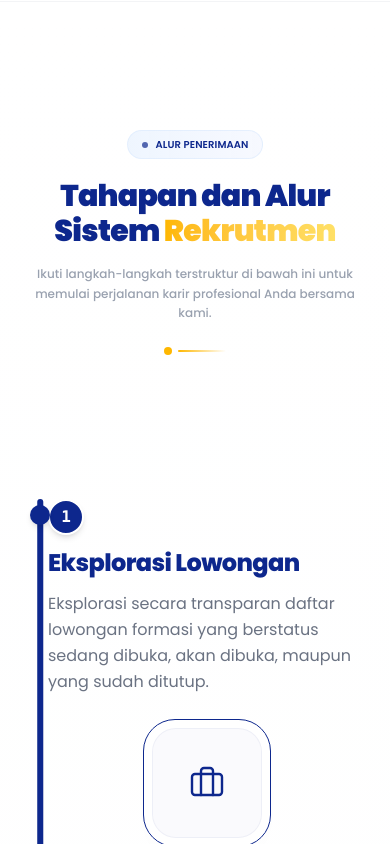
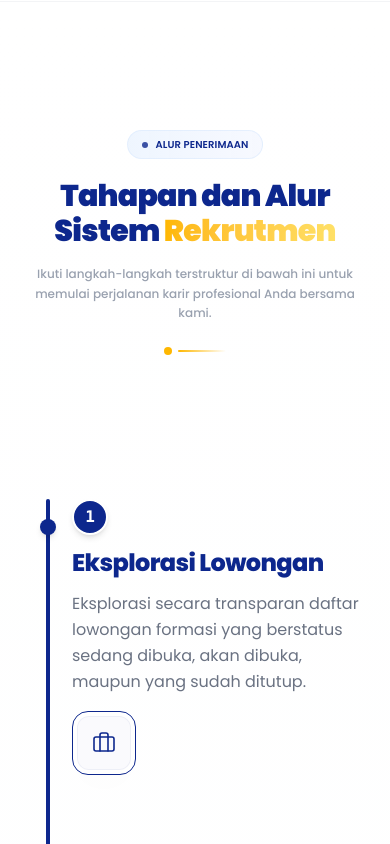
Before and after one commit to geraldilyas/rekrutmen-kitp, a React (Vite) app in the folder frontend/: page /beranda in a window 390 px wide. Shown: the part 1156-2000 px from the top of the page. Built offline with nearby package versions, Linux system fonts and the light colour scheme; no server answers.

Commit message:
Lived it, Loved it

```diff
--- a/frontend/index.html
+++ b/frontend/index.html
@@ -2,26 +2,31 @@
 <html lang="en">
   <head>
     <meta charset="UTF-8" />
-    <link rel="icon" type="image/png" sizes="16x16" href="logobbwsms.png" />
+    <link rel="icon" type="image/png" sizes="16x16" href="/bbwsms.png" />
     <link rel="preconnect" href="https://fonts.googleapis.com">
 <link rel="preconnect" href="https://fonts.gstatic.com" crossorigin>
 <link href="https://fonts.googleapis.com/css2?family=Poppins:ital,wght@0,100;0,200;0,300;0,400;0,500;0,600;0,700;0,800;0,900;1,100;1,200;1,300;1,400;1,500;1,600;1,700;1,800;1,900&display=swap" rel="stylesheet">
     <meta name="viewport" content="width=device-width, initial-scale=1.0" />
     <title>Rekrutmen KI/TP | BBWS Mesuji Sekampung</title>
     <style>
+    html, body, * {
+      scrollbar-width: thin;
+      scrollbar-color: #0D278D #ffffff;
+    }
+
     /* 1. Atur lebar scrollbar agar tetap ramping dan luxury */
-    ::-webkit-scrollbar {
+    *::-webkit-scrollbar {
       width: 10px;
       height: 10px;
     }
 
     /* 2. Latar belakang lintasan dibuat transparan bersih */
-    ::-webkit-scrollbar-track {
+    *::-webkit-scrollbar-track {
       background: #ffffff;
     }
 
     /* 3. Batang scrollbar dengan efek Gradasi Berjalan */
-    ::-webkit-scrollbar-thumb {
+    *::-webkit-scrollbar-thumb {
       border-radius: 9999px;
       /* Paduan warna Biru Utama (#0D278D), Biru Muda, dan Kuning Branding (#FEB700) */
       background: linear-gradient(180deg, #0D278D, #2563eb, #FEB700, #0D278D);
@@ -34,7 +39,7 @@
     }
 
     /* 4. Efek Hover agar pergeseran warna mengalir lebih cepat saat disentuh kursor */
-    ::-webkit-scrollbar-thumb:hover {
+    *::-webkit-scrollbar-thumb:hover {
       animation: flowingScroll 2s linear infinite;
     }
 
--- a/frontend/src/components/layout/Footer.tsx
+++ b/frontend/src/components/layout/Footer.tsx
@@ -69,28 +69,20 @@ const Footer: React.FC = () => {
             className="md:col-span-12 lg:col-span-5 space-y-8"
           >
             {" "}
-            <div className="flex items-center gap-4 h-fit">
-              {" "}
-
-              <div className="flex flex-wrap items-center gap-4 sm:gap-5 md:gap-6">
-
-                <div className="w-24 sm:w-28 md:w-32 lg:w-28 h-fit flex items-center justify-center overflow-hidden shrink-0 transition-all duration-300">
+            <div className="flex items-center gap-3 sm:gap-4 h-fit">
+              <div className="flex items-center gap-3 sm:gap-4 md:gap-5">
                 <img
                   src={logoBbwsms}
                   alt="PUPR"
-                    className="w-full object-contain block"
+                  className="h-8 sm:h-10 md:h-12 w-auto object-contain block transition-all duration-300"
                 />
-                </div>
-                <div className="hidden sm:block h-10 md:h-12 w-[2px] bg-[#0D278D] self-center shrink-0" />
-                <div className="w-24 sm:w-28 md:w-32 lg:w-45 h-fit flex items-center justify-center overflow-hidden shrink-0 transition-all duration-300">
+                <div className="h-8 sm:h-10 md:h-12 w-[2px] bg-[#0D278D] self-center shrink-0" />
                 <img
                   src={logoRekrutmen}
                   alt="Rekrutmen KITP"
-                    className="w-full object-contain block"
+                  className="h-7 sm:h-9 md:h-11 w-auto object-contain block transition-all duration-300"
                 />
               </div>
-              </div>
-
             </div>
             <p className="text-gray-500 text-sm leading-relaxed max-w-sm pt-1">
               Direktorat Jenderal Sumber Daya Air. <br />
--- a/frontend/src/features/public/BerandaLogin.tsx
+++ b/frontend/src/features/public/BerandaLogin.tsx
@@ -635,11 +635,11 @@ export const BerandaLogin: React.FC = () => {
           </div>
 
           <div className="relative w-full">
-            <div className="absolute left-4 md:left-1/2 top-0 bottom-0 w-[5.5px] -translate-x-1/2 z-0">
+            <div className="absolute left-6 md:left-1/2 top-0 bottom-0 w-[4px] md:w-[5.5px] -translate-x-1/2 z-0">
               <div className="absolute inset-0 bg-gray-200 rounded-full" />
               <motion.div className="absolute top-0 left-0 right-0 bg-[#0D278D] origin-top rounded-full" style={{ height: lineHeight }} />
             </div>
-            <div className="space-y-32 relative z-10 w-full">
+            <div className="space-y-20 md:space-y-32 relative z-10 w-full">
               {alurRekrutmenSempurna.map((alur, index) => {
                 const isEven = index % 2 === 0;
                 const stepStart = index / (alurRekrutmenSempurna.length - 0.7);
@@ -671,21 +671,21 @@ const ScrollStepItem: React.FC<StepItemProps> = ({ alur, isEven, smoothProgress,
 
   return (
     <div className={`flex flex-col md:flex-row items-start md:items-center w-full relative ${isEven ? "md:flex-row-reverse" : ""}`}>
-      <div className="w-full md:w-1/2 pl-6 md:pl-20 md:px-20 flex flex-col justify-center">
+      <div className="w-full md:w-1/2 pl-12 md:pl-20 md:px-20 flex flex-col justify-center">
         <motion.div style={{ opacity: contentOpacity }} className={`space-y-3 max-w-md ${isEven ? "md:text-right md:ml-auto" : "md:text-left md:mr-auto"}`}>
           <motion.div style={{ backgroundColor: numberBg, color: numberText }} className={`w-9 h-9 rounded-full font-mono text-md font-bold flex items-center justify-center shadow-md border-2 border-white select-none ${isEven ? "md:ml-auto" : "md:mr-auto"}`}>{alur.id}</motion.div>
           <h4 className="text-2xl font-extrabold text-[#0D278D] tracking-tight">{alur.title}</h4>
           <p className="text-gray-500 text-s sm:text-[14px] leading-relaxed font-normal">{" "}{alur.desc}</p>
         </motion.div>
       </div>
-      <div className={`w-full md:w-1/2 pl-6 flex items-center justify-center mt-6 md:mt-0 ${isEven ? "md:pr-2" : "md:pl-2"}`}>
-        <motion.div style={{ opacity: contentOpacity }} whileHover={{ scale: 1.05, rotate: isEven ? 5 : -5 }} className="w-32 h-32 rounded-[2rem] border bg-white shadow-[0_15px_35px_-12px_rgba(0,0,0,0.02)] border-[#0D278D] flex items-center justify-center relative group">
-          <div className="absolute inset-2 rounded-[1.5rem] bg-[#0D278D]/[0.02] border border-[#0D278D]/5" />
-          <motion.div style={{ color: iconColor }} className="flex items-center justify-center relative z-10 transition-transform duration-300 group-hover:scale-110"><alur.icon size={36} className="stroke-[1.6]" /></motion.div>
+      <div className={`w-full md:w-1/2 pl-12 md:pl-6 flex items-center justify-start md:justify-center mt-4 md:mt-0 ${isEven ? "md:pr-2" : "md:pl-2"}`}>
+        <motion.div style={{ opacity: contentOpacity }} whileHover={{ scale: 1.05, rotate: isEven ? 5 : -5 }} className="w-16 h-16 md:w-32 md:h-32 rounded-2xl md:rounded-[2rem] border bg-white shadow-[0_15px_35px_-12px_rgba(0,0,0,0.02)] border-[#0D278D] flex items-center justify-center relative group">
+          <div className="absolute inset-1 md:inset-2 rounded-xl md:rounded-[1.5rem] bg-[#0D278D]/[0.02] border border-[#0D278D]/5" />
+          <motion.div style={{ color: iconColor }} className="flex items-center justify-center relative z-10 transition-transform duration-300 group-hover:scale-110"><alur.icon className="w-6 h-6 md:w-9 md:h-9 stroke-[1.6]" /></motion.div>
         </motion.div>
       </div>
-      <div className="absolute left-4 md:left-1/2 top-4 md:top-1/2 -translate-x-1/2 -translate-y-1/2 z-20">
-        <motion.div style={{ backgroundColor: pinBg }} className="w-5 h-5 rounded-full shadow-md pointer-events-none" />
+      <div className="absolute left-6 md:left-1/2 top-5 md:top-1/2 -translate-x-1/2 md:-translate-y-1/2 z-20">
+        <motion.div style={{ backgroundColor: pinBg }} className="w-4 h-4 md:w-5 md:h-5 rounded-full shadow-md pointer-events-none" />
       </div>
     </div>
   );
--- a/frontend/src/features/public/BerandaUmum.tsx
+++ b/frontend/src/features/public/BerandaUmum.tsx
@@ -771,12 +771,12 @@ export const BerandaUmum: React.FC = () => {
           </div>
 
           <div className="relative w-full">
-            <div className="absolute left-4 md:left-1/2 top-0 bottom-0 w-[5.5px] -translate-x-1/2 z-0">
+            <div className="absolute left-6 md:left-1/2 top-0 bottom-0 w-[4px] md:w-[5.5px] -translate-x-1/2 z-0">
               <div className="absolute inset-0 bg-gray-200 rounded-full" />
               <motion.div className="absolute top-0 left-0 right-0 bg-[#0D278D] origin-top rounded-full" style={{ height: lineHeight }} />
             </div>
 
-            <div className="space-y-32 relative z-10 w-full">
+            <div className="space-y-20 md:space-y-32 relative z-10 w-full">
               {alurRekrutmenSempurna.map((alur, index) => {
                 const isEven = index % 2 === 0;
                 const stepStart = index / (alurRekrutmenSempurna.length - 0.7);
@@ -808,21 +808,21 @@ const ScrollStepItem: React.FC<StepItemProps> = ({ alur, isEven, smoothProgress,
 
   return (
     <div className={`flex flex-col md:flex-row items-start md:items-center w-full relative ${isEven ? "md:flex-row-reverse" : ""}`}>
-      <div className="w-full md:w-1/2 pl-6 md:pl-20 md:px-20 flex flex-col justify-center">
+      <div className="w-full md:w-1/2 pl-12 md:pl-20 md:px-20 flex flex-col justify-center">
         <motion.div style={{ opacity: contentOpacity }} className={`space-y-3 max-w-md ${isEven ? "md:text-right md:ml-auto" : "md:text-left md:mr-auto"}`}>
           <motion.div style={{ backgroundColor: numberBg, color: numberText }} className={`w-9 h-9 rounded-full font-mono text-md font-bold flex items-center justify-center shadow-md border-2 border-white select-none ${isEven ? "md:ml-auto" : "md:mr-auto"}`}>{alur.id}</motion.div>
           <h4 className="text-2xl font-extrabold text-[#0D278D] tracking-tight">{alur.title}</h4>
           <p className="text-gray-500 text-s sm:text-[14px] leading-relaxed font-normal">{alur.desc}</p>
         </motion.div>
       </div>
-      <div className={`w-full md:w-1/2 pl-6 flex items-center justify-center mt-6 md:mt-0 ${isEven ? "md:pr-2" : "md:pl-2"}`}>
-        <motion.div style={{ opacity: contentOpacity }} whileHover={{ scale: 1.05, rotate: isEven ? 5 : -5 }} className="w-32 h-32 rounded-[2rem] border bg-white shadow-[0_15px_35px_-12px_rgba(0,0,0,0.02)] border-[#0D278D] flex items-center justify-center relative group">
-          <div className="absolute inset-2 rounded-[1.5rem] bg-[#0D278D]/[0.02] border border-[#0D278D]/5" />
-          <motion.div style={{ color: iconColor }} className="flex items-center justify-center relative z-10 transition-transform duration-300 group-hover:scale-110"><alur.icon size={36} className="stroke-[1.6]" /></motion.div>
+      <div className={`w-full md:w-1/2 pl-12 md:pl-6 flex items-center justify-start md:justify-center mt-4 md:mt-0 ${isEven ? "md:pr-2" : "md:pl-2"}`}>
+        <motion.div style={{ opacity: contentOpacity }} whileHover={{ scale: 1.05, rotate: isEven ? 5 : -5 }} className="w-16 h-16 md:w-32 md:h-32 rounded-2xl md:rounded-[2rem] border bg-white shadow-[0_15px_35px_-12px_rgba(0,0,0,0.02)] border-[#0D278D] flex items-center justify-center relative group">
+          <div className="absolute inset-1 md:inset-2 rounded-xl md:rounded-[1.5rem] bg-[#0D278D]/[0.02] border border-[#0D278D]/5" />
+          <motion.div style={{ color: iconColor }} className="flex items-center justify-center relative z-10 transition-transform duration-300 group-hover:scale-110"><alur.icon className="w-6 h-6 md:w-9 md:h-9 stroke-[1.6]" /></motion.div>
         </motion.div>
       </div>
-      <div className="absolute left-4 md:left-1/2 top-4 md:top-1/2 -translate-x-1/2 -translate-y-1/2 z-20">
-        <motion.div style={{ backgroundColor: pinBg }} className="w-5 h-5 rounded-full shadow-md pointer-events-none" />
+      <div className="absolute left-6 md:left-1/2 top-5 md:top-1/2 -translate-x-1/2 md:-translate-y-1/2 z-20">
+        <motion.div style={{ backgroundColor: pinBg }} className="w-4 h-4 md:w-5 md:h-5 rounded-full shadow-md pointer-events-none" />
       </div>
     </div>
   );
--- a/frontend/src/features/user/Profile.tsx
+++ b/frontend/src/features/user/Profile.tsx
@@ -1,5 +1,5 @@
 import React, { useState, useEffect, useRef } from "react";
-import { motion,  } from "framer-motion";
+import { motion, } from "framer-motion";
 import {
   User,
   Phone,
@@ -219,7 +219,7 @@ const UserProfile: React.FC = () => {
     }
   };
 
- if (profileLoading && !user) {
+  if (profileLoading && !user) {
     return (
       <div className="bg-white min-h-screen flex flex-col items-center justify-center select-none">
         <div
@@ -262,7 +262,7 @@ const UserProfile: React.FC = () => {
 
       </div>
     );
-  }if (profileLoading && !user) {
+  } if (profileLoading && !user) {
     return (
       <div className="bg-white min-h-screen flex flex-col items-center justify-center select-none">
         <div
@@ -368,7 +368,7 @@ const UserProfile: React.FC = () => {
                   {formData.name || "User Akun"}
                 </h2>
               </div>
-              <p className="text-[10px] font-bold text-gray-400 uppercase tracking-widest pt-[-10]">Pelamar Swadaya</p>
+              <p className="text-[10px] font-bold text-gray-400 uppercase tracking-widest pt-[-10]">Pelamar</p>
             </div>
 
             <div className="w-full border-t border-gray-100 my-6" />
@@ -675,10 +675,10 @@ const UserProfile: React.FC = () => {
             </div>
 
             <div className="p-4 bg-slate-50/80 rounded-2xl border border-gray-100 flex gap-3">
-               <AlertCircle size={16} className="text-gray-400 shrink-0 mt-0.5" />
-               <p className="text-[10px] text-gray-400 leading-relaxed font-medium">
-                 Pastikan tautan Google Drive Anda diatur ke <strong>"Siapa saja yang memiliki link"</strong> dengan akses <strong>"Pelihat"</strong> agar panitia seleksi dapat memverifikasi berkas Anda.
-               </p>
+              <AlertCircle size={16} className="text-gray-400 shrink-0 mt-0.5" />
+              <p className="text-[10px] text-gray-400 leading-relaxed font-medium">
+                Pastikan tautan Google Drive Anda diatur ke <strong>"Siapa saja yang memiliki link"</strong> dengan akses <strong>"Pelihat"</strong> agar panitia seleksi dapat memverifikasi berkas Anda.
+              </p>
             </div>
           </motion.section>
 
```
Also changed, not shown: frontend/public/logobbwsms.png (added), 1 other file (tests, documents, lock files or other folders). Lines whose indentation alone changed are shown as unchanged.
